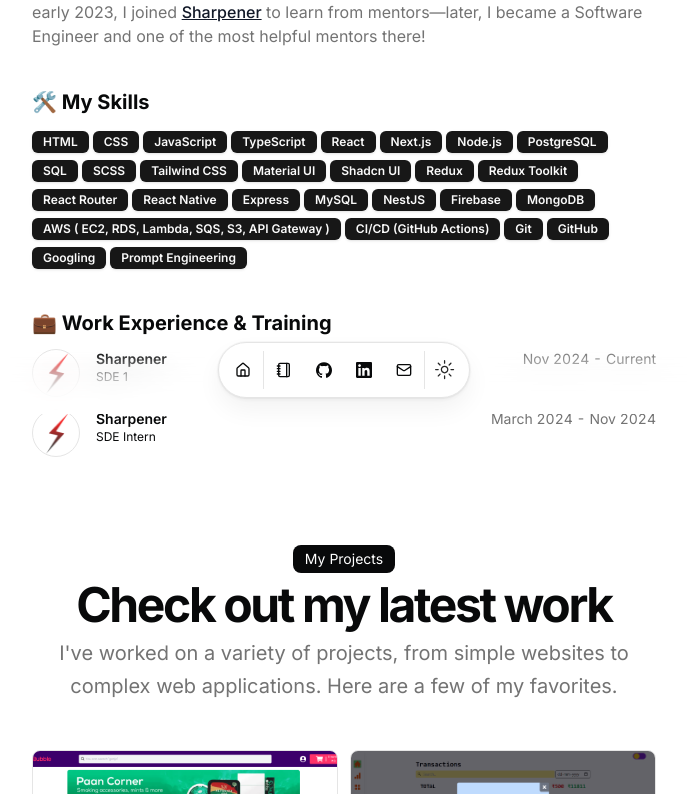
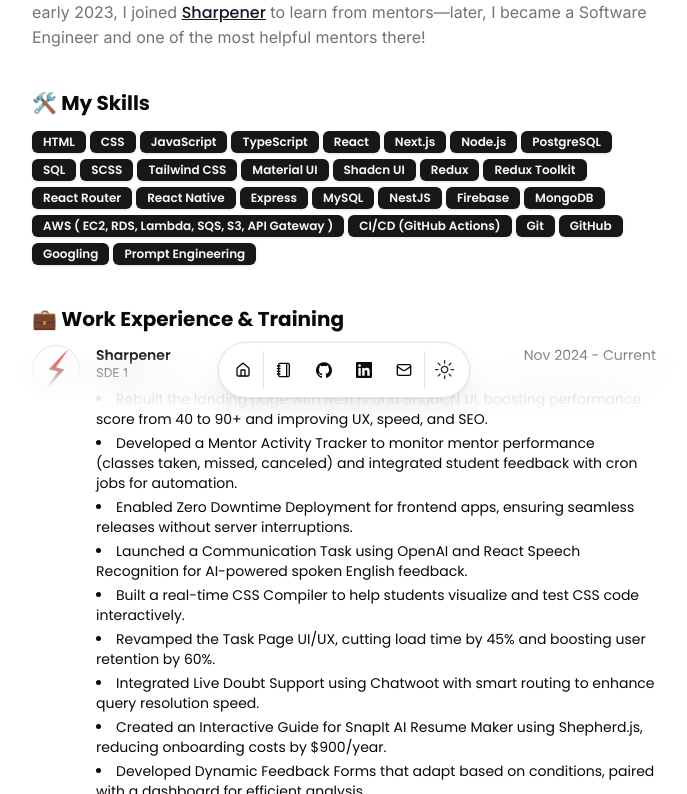
Before and after one commit to sourav0809/new-portfolio, a Next.js app: page / in a window 1280 px wide. Shown: the part 386-1180 px from the top of the page, without its empty margins (296-983 px from the left). Built offline with nearby package versions, Linux system fonts and the light colour scheme.

Commit message:
feat: update resume descriptions and enhance ResumeCard component for better UX

```diff
--- a/src/app/globals.css
+++ b/src/app/globals.css
@@ -1,6 +1,11 @@
+@import url("https://fonts.googleapis.com/css2?family=Poppins:ital,wght@0,100;0,200;0,300;0,400;0,500;0,600;0,700;0,800;0,900;1,100;1,200;1,300;1,400;1,500;1,600;1,700;1,800;1,900&display=swap");
 @tailwind base;
 @tailwind components;
 @tailwind utilities;
+
+* {
+  font-family: "Poppins", sans-serif;
+}
 
 @layer base {
   :root {
@@ -80,11 +85,11 @@
 }
 
 pre {
-    @apply !px-0 rounded-lg overflow-x-auto py-4
+  @apply !px-0 rounded-lg overflow-x-auto py-4;
 }
 
 pre [data-line] {
-    @apply px-4
+  @apply px-4;
 }
 
 code {
--- a/src/components/resume-card.tsx
+++ b/src/components/resume-card.tsx
@@ -29,7 +29,7 @@
   period,
   description,
 }: ResumeCardProps) => {
-  const [isExpanded, setIsExpanded] = React.useState(false);
+  const [isExpanded, setIsExpanded] = React.useState(true);
 
   const handleClick = (e: React.MouseEvent<HTMLAnchorElement, MouseEvent>) => {
     if (description) {
@@ -98,9 +98,13 @@
                 duration: 0.7,
                 ease: [0.16, 1, 0.3, 1],
               }}
-              className="mt-2 text-xs sm:text-sm"
+              className="mt-2 text-xs sm:text-sm whitespace-normal w-full flex flex-col gap-1"
             >
-              {description}
+              {description
+                .split("•")
+                .map((item, index) =>
+                  item.trim() ? <li key={index}>{item.trim()}</li> : null
+                )}
             </motion.div>
           )}
         </div>
--- a/src/data/resume.tsx
+++ b/src/data/resume.tsx
@@ -97,7 +97,16 @@
       logoUrl: "/sharpenerLogo.png",
       start: "Nov 2024",
       end: "Current",
-      description: "",
+      description: `• Rebuilt the landing page with Next.js and ShadCN UI, boosting performance score from 40 to 90+ and improving UX, speed, and SEO.
+      • Developed a Mentor Activity Tracker to monitor mentor performance (classes taken, missed, canceled) and integrated student feedback with cron jobs for automation.
+      • Enabled Zero Downtime Deployment for frontend apps, ensuring seamless releases without server interruptions.
+      • Launched a Communication Task using OpenAI and React Speech Recognition for AI-powered spoken English feedback.
+      • Built a real-time CSS Compiler to help students visualize and test CSS code interactively.
+      • Revamped the Task Page UI/UX, cutting load time by 45% and boosting user retention by 60%.
+      • Integrated Live Doubt Support using Chatwoot with smart routing to enhance query resolution speed.
+      • Created an Interactive Guide for SnapIt AI Resume Maker using Shepherd.js, reducing onboarding costs by $900/year.
+      • Developed Dynamic Feedback Forms that adapt based on conditions, paired with a dashboard for efficient analysis.
+      • Contributed through code reviews, bug fixes, manual testing, and implementation of new features.`,
     },
     {
       company: "Sharpener",
@@ -108,7 +117,11 @@
       logoUrl: "/sharpenerLogo.png",
       start: "March 2024",
       end: "Nov 2024",
-      description: "",
+      description: `• Redesigned 25+ admin dashboard pages using Material UI and Tailwind CSS.
+      • Integrated the Sharpener Game with the Student Portal using Framer Motion for engaging animations.
+      • Migrated the mobile app from Expo to React Native CLI and added Firebase notifications for real-time alerts.
+      • Revamped 30+ student dashboard cards with GSAP and Framer Motion for smooth UX animations.
+      • Resolved bugs, built new features, enhanced existing ones, and conducted manual & smoke testing.`,
     },
   ],
   education: [
```
Lines whose indentation alone changed are shown as unchanged.
